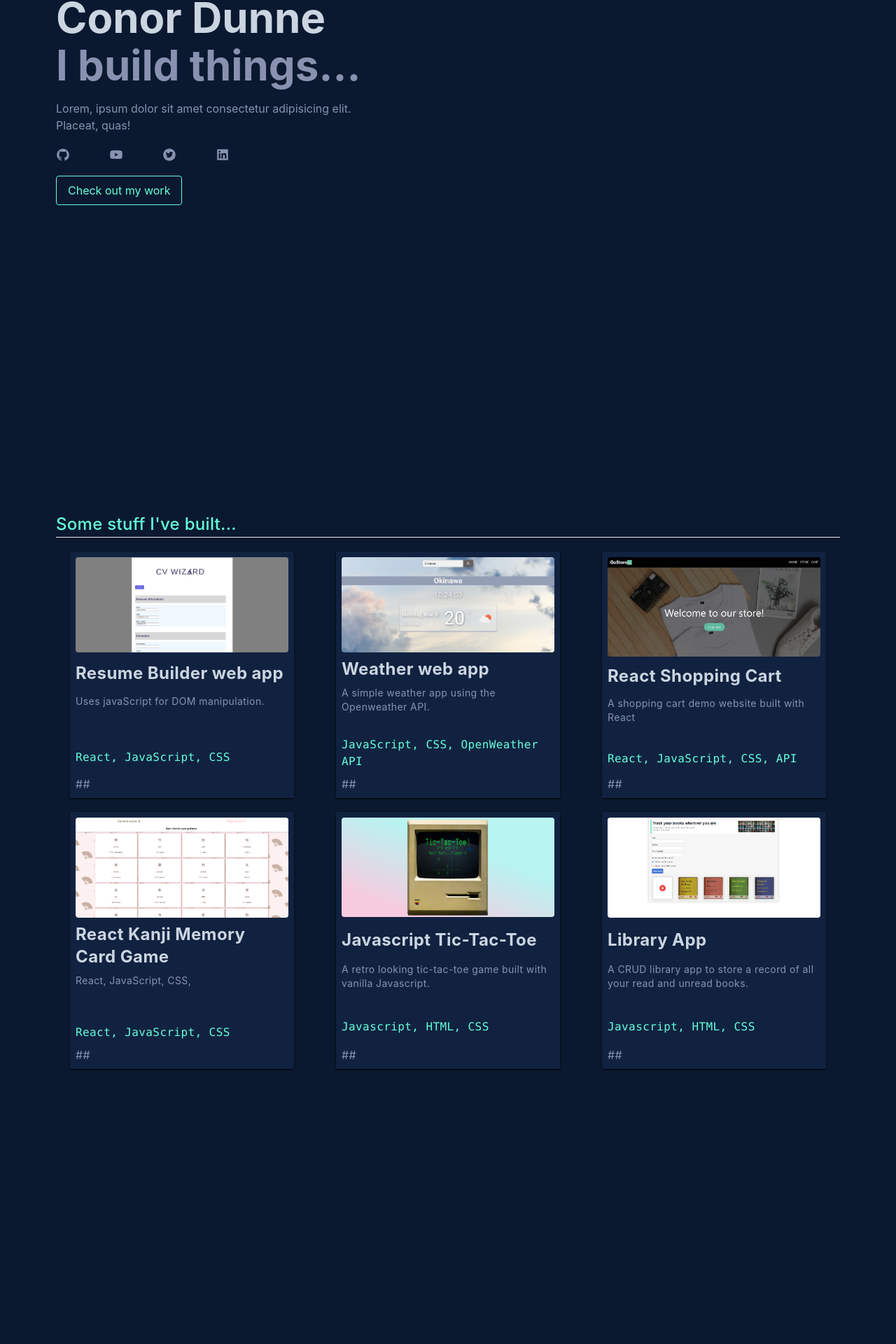
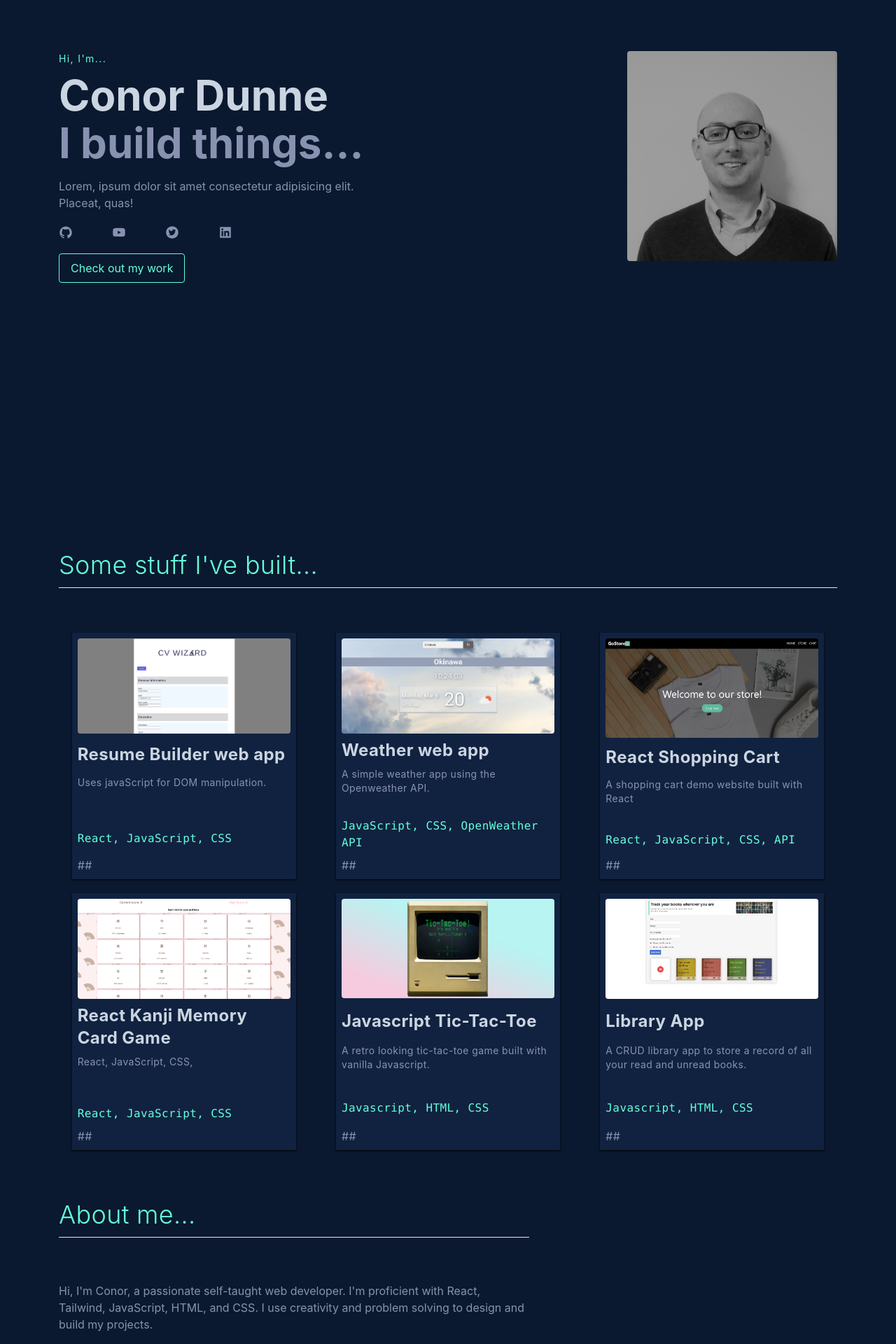
Before and after one commit to Conor-Dunne/portfolio, a React (Vite) app: page / in a window 1280 px wide. Shown: the part 177-2097 px from the top of the page at 70% size. Before the commit the page ends 1740 px from the top, so only its background shows below. Built offline with nearby package versions, Linux system fonts and the light colour scheme.

Commit message:
Add css changes & About me

```diff
--- a/src/App.jsx
+++ b/src/App.jsx
@@ -1,5 +1,6 @@
 import { useState } from "react";
 import "./App.css";
+import About from "./components/About";
 import Header from "./components/Header";
 import Hero from "./components/Hero";
 import Projects from "./components/Projects";
@@ -8,9 +9,10 @@ function App() {
   return (
     <>
       <Header />
-      <div className="max-w-7xl mx-auto px-20">
+      <div className=" max-w-6xl mx-auto px-5">
         <Hero />
         <Projects />
+        <About />
       </div>
     </>
   );
--- /dev/null
+++ b/src/components/About.jsx
@@ -0,0 +1,15 @@
+import React from 'react'
+
+const About = () => {
+  return (
+    <div className='py-9 max-w-2xl'>
+    <div className='title mb-16'>
+    <h1 className='text-4xl font-light mb-3'>About me...</h1>
+    <hr/>
+    </div>
+    <p>Hi, I'm Conor, a passionate self-taught web developer. I'm proficient with React, Tailwind, JavaScript, HTML, and CSS. I use creativity and problem solving to design and build my projects.</p>
+   </div>
+  )
+}
+
+export default About
--- a/src/components/Header.jsx
+++ b/src/components/Header.jsx
@@ -1,7 +1,7 @@
 function Header() {
   return (
-    <header className="flex justify-between items-center w-full px-6 py-4 text-accentColor">
-      <div className="flex items-center justify-center w-10 text-accentColor">
+    <header className="bg-mainColor z-10 shadow-sm fixed flex justify-between items-center w-full px-6 py-4 text-accentColor">
+      <div className="flex items-center justify-center w-10">
         <h1 className="text-3xl">C .</h1>
       </div>
       <div className="flex gap-9 items-center">
--- a/src/components/Hero.jsx
+++ b/src/components/Hero.jsx
@@ -10,7 +10,8 @@ import { ReactSVG } from 'react-svg';
 
 function Hero() {
   return (
-    <div className="flex flex-col justify-start py-9 gap-2 mx-auto h-screen">
+    <div className="flex flex-wrap min-h-screen mb-32 md:flex-nowrap">
+    <div className=" min-h-screen flex flex-col justify-center items-start gap-2 mx-auto md:w-full">
       <Fade left cascade>
         <div>
           <p className="text-accentColor mb-1 mt-8 text-sm tracking-widest">
@@ -56,6 +57,12 @@ function Hero() {
       </Fade>
 
     </div>
+    <Fade right>
+    <div className="flex flex-col justify-center items-center md:items-end w-full">
+      <img className="rounded" src="src\assets\Conor Dunne Profile pic2.jpg" width={"300px"} height={"300px"} />
+    </div>
+    </Fade>
+    </div>
   );
 }
 
--- a/src/components/ProjectCard.jsx
+++ b/src/components/ProjectCard.jsx
@@ -4,7 +4,7 @@ function ProjectCard({project}) {
     const {name, tools, description,image, live, code } = project;
     return (
 
-        <div className="flex flex-col justify-between gap-2 p-2 max-w-xs tracking-wide bg-secondaryColor shadow-black shadow-sm hover:scale-110 transition-all ease-in-out cursor-pointer">
+        <div className="flex flex-col justify-between gap-2 p-2 max-w-xs tracking-wide bg-secondaryColor shadow-black shadow-sm hover:scale-105 transition-all ease-in-out cursor-pointer">
             <Fade>
             <img src={image} className="rounded" />
             <div>
--- a/src/components/Projects.jsx
+++ b/src/components/Projects.jsx
@@ -6,8 +6,8 @@ import Fade from 'react-reveal/Fade';
 function Projects() {
   return (
     <div className='py-9'>
-      <div className='title mb-5'>
-      <h1>Some stuff I've built...</h1>
+      <div className='title mb-16'>
+      <h1 className='text-4xl font-light mb-3'>Some stuff I've built...</h1>
       <hr/>
       </div>
      <div className='flex flex-wrap place-content-around gap-5'>
--- a/tailwind.config.cjs
+++ b/tailwind.config.cjs
@@ -22,7 +22,7 @@ module.exports = {
         'sm': '640px',
         // => @media (min-width: 640px) { ... }
 
-        'md': '768px',
+        'md': '1040px',
         // => @media (min-width: 768px) { ... }
 
         'lg': '1024px',
```
Also changed, not shown: src/assets/Conor Dunne Profile pic2.jpg (added).
